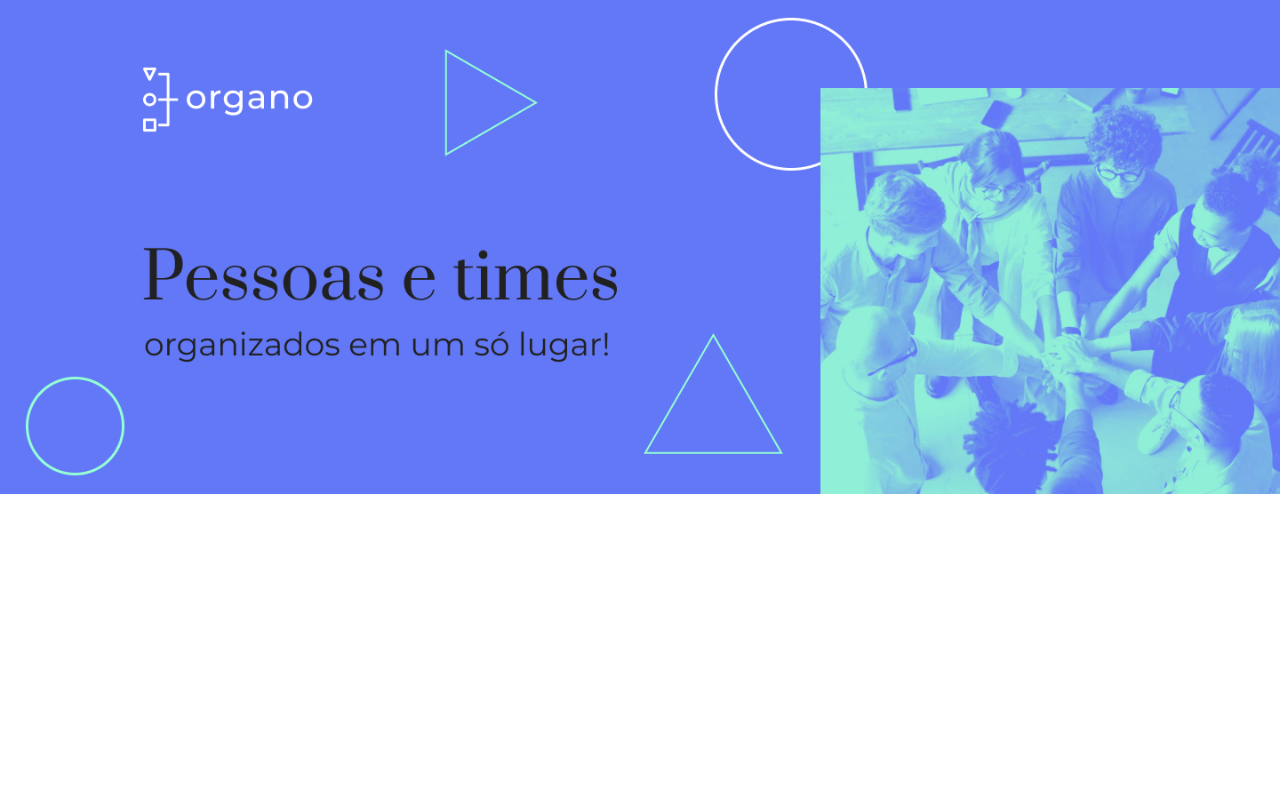
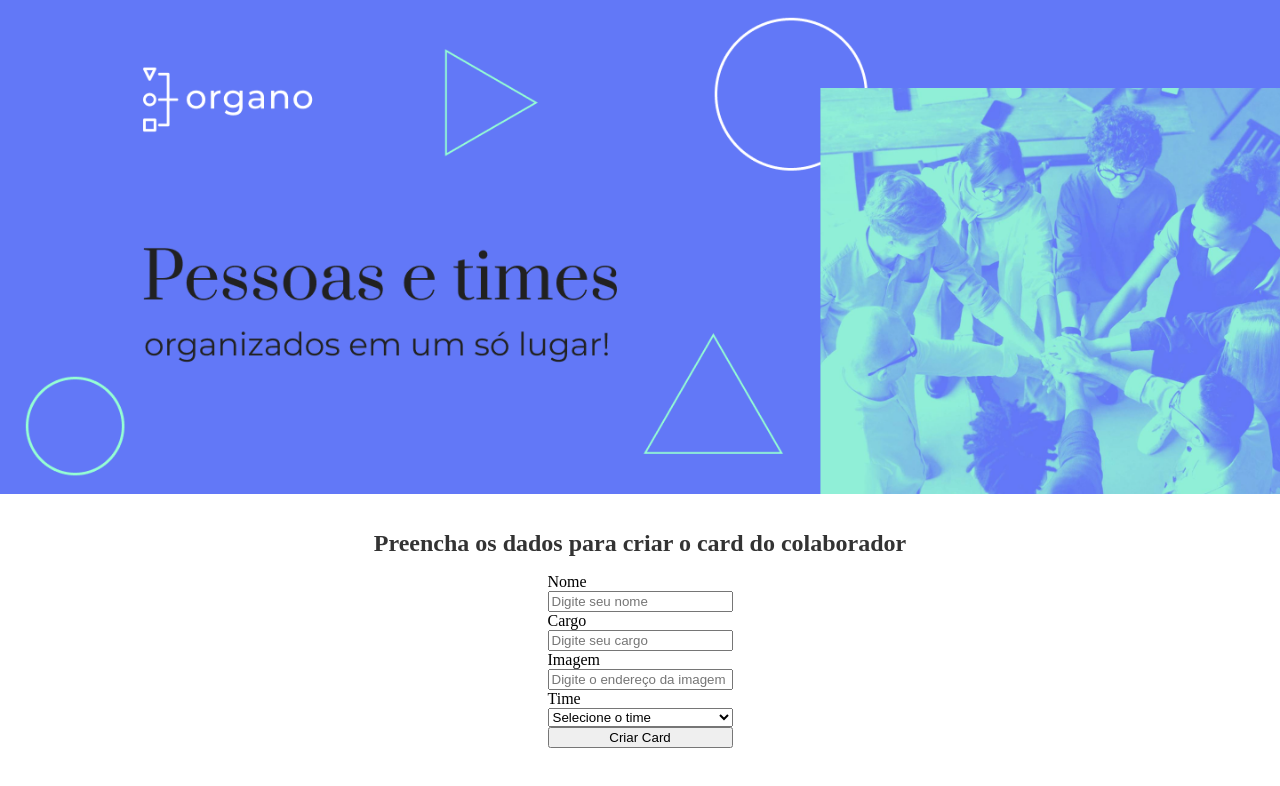
Before and after one commit to danielcoosta1/organo, a React (Create React App) app: page / in a window 1280 px wide. Shown: the top 786 px of the page. Built offline with nearby package versions, Linux system fonts and the light colour scheme.

Commit message:
iniciando a estilização do formulario

```diff
--- a/src/App.js
+++ b/src/App.js
@@ -1,11 +1,12 @@
 import Banner from "./components/Banner/index";
-
+import Formulario from "./components/Formulário";
 
 function App() {
   return (
-
-    <Banner />
-
+    <div>
+      <Banner />
+      <Formulario />
+    </div>
   );
 }
 
--- /dev/null
+++ b/src/components/Formulário/index.jsx
@@ -0,0 +1,46 @@
+import {
+  FormularioContainer,
+  FormularioTitle,
+  FormularioForm,
+  FormularioLabel,
+  FormularioInput,
+  FormularioSelect,
+  FormularioOption,
+  FormularioButton,
+} from "./styles";
+
+function Formulario() {
+  return (
+    <FormularioContainer>
+      <FormularioTitle>
+        Preencha os dados para criar o card do colaborador
+      </FormularioTitle>
+      <FormularioForm>
+        <FormularioLabel htmlFor="nome">Nome</FormularioLabel>
+        <FormularioInput type="text" id="nome" placeholder="Digite seu nome" />
+        <FormularioLabel htmlFor="cargo">Cargo</FormularioLabel>
+        <FormularioInput type="text" id="cargo" placeholder="Digite seu cargo" />
+        <FormularioLabel htmlFor="imagem">Imagem</FormularioLabel>
+        <FormularioInput
+          type="text"
+          id="imagem"
+          placeholder="Digite o endereço da imagem"
+        />
+        <FormularioLabel htmlFor="time">Time</FormularioLabel>
+        <FormularioSelect id="time" defaultValue="Selecione o time" required>
+          <FormularioOption disabled>Selecione o time</FormularioOption>
+          <FormularioOption>Programação</FormularioOption>
+          <FormularioOption>Front-End</FormularioOption>
+          <FormularioOption>Data Science</FormularioOption>
+          <FormularioOption>Devops</FormularioOption>
+          <FormularioOption>UX e Design</FormularioOption>
+          <FormularioOption>Mobile</FormularioOption>
+          <FormularioOption>Inovação e Gestão</FormularioOption>
+        </FormularioSelect>
+        <FormularioButton type="submit">Criar Card</FormularioButton>
+      </FormularioForm>
+    </FormularioContainer>
+  );
+}
+
+export default Formulario;
--- /dev/null
+++ b/src/components/Formulário/styles.js
@@ -0,0 +1,39 @@
+import styled from "styled-components";
+
+const FormularioContainer = styled.div`
+  display: flex;
+  flex-direction: column;
+  align-items: center;
+  margin-top: 20px;
+`;
+
+const FormularioTitle = styled.h1`
+  font-size: 24px;
+  color: #333;
+`;
+
+const FormularioForm = styled.form`
+  display: flex;
+  flex-direction: column;
+`;
+
+const FormularioLabel = styled.label``;
+
+const FormularioInput = styled.input``;
+
+const FormularioSelect = styled.select``;
+
+const FormularioOption = styled.option``;
+
+const FormularioButton = styled.button``;
+
+export {
+  FormularioContainer,
+  FormularioTitle,
+  FormularioForm,
+  FormularioLabel,
+  FormularioInput,
+  FormularioSelect,
+  FormularioOption,
+  FormularioButton,
+};
```
